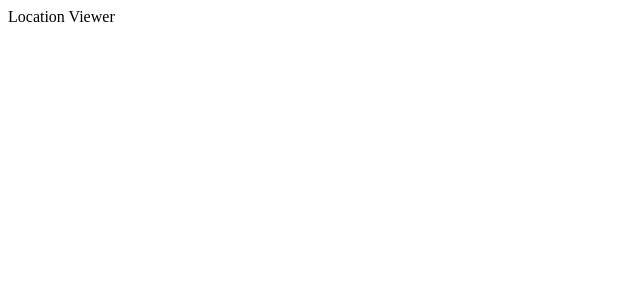
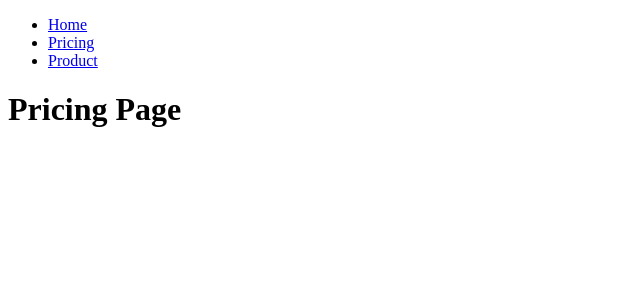
Before and after one commit to georgiev098/react-location-app, a React (Vite) app: page /pricing in a window 1280 px wide. Shown: the top 300 px of the page, without its empty margins (0-640 px from the left). Built offline with nearby package versions, Linux system fonts and the light colour scheme.

Commit message:
(feat) include react router and basic routing

```diff
--- a/package.json
+++ b/package.json
@@ -11,7 +11,8 @@
   },
   "dependencies": {
     "react": "^19.1.0",
-    "react-dom": "^19.1.0"
+    "react-dom": "^19.1.0",
+    "react-router-dom": "^7.9.3"
   },
   "devDependencies": {
     "@eslint/js": "^9.25.0",
--- a/src/App.jsx
+++ b/src/App.jsx
@@ -1,5 +1,20 @@
+import { BrowserRouter, Route, Routes } from "react-router-dom";
+import Product from "./pages/Product";
+import Pricing from "./pages/Pricing";
+import Home from "./pages/Home";
+import PageNotFound from "./pages/PageNotFound";
+
 function App() {
-return <div>Location Viewer</div>
+  return (
+    <BrowserRouter>
+      <Routes>
+        <Route path="/" element={<Home />} />
+        <Route path="product" element={<Product />} />
+        <Route path="pricing" element={<Pricing />} />
+        <Route path="*" element={<PageNotFound />} />
+      </Routes>
+    </BrowserRouter>
+  );
 }
 
-export default App
+export default App;
--- /dev/null
+++ b/src/components/Navigation.jsx
@@ -0,0 +1,19 @@
+import { NavLink } from "react-router-dom";
+
+export default function Navigation() {
+  return (
+    <nav>
+      <ul>
+        <li>
+          <NavLink to={"/"}>Home</NavLink>
+        </li>
+        <li>
+          <NavLink to={"/pricing"}>Pricing</NavLink>
+        </li>
+        <li>
+          <NavLink to={"/product"}>Product</NavLink>
+        </li>
+      </ul>
+    </nav>
+  );
+}
--- /dev/null
+++ b/src/pages/Home.jsx
@@ -0,0 +1,11 @@
+import { Link } from "react-router-dom";
+import Navigation from "../components/Navigation";
+
+export default function Home() {
+  return (
+    <div>
+      <Navigation />
+      <h1>Home Page</h1>
+    </div>
+  );
+}
--- /dev/null
+++ b/src/pages/PageNotFound.jsx
@@ -0,0 +1,10 @@
+import Navigation from "../components/Navigation";
+
+export default function PageNotFound() {
+  return (
+    <div>
+      <Navigation />
+      <h1>Page not found!</h1>
+    </div>
+  );
+}
--- /dev/null
+++ b/src/pages/Pricing.jsx
@@ -0,0 +1,10 @@
+import Navigation from "../components/Navigation";
+
+export default function Pricing() {
+  return (
+    <div>
+      <Navigation />
+      <h1>Pricing Page</h1>
+    </div>
+  );
+}
--- /dev/null
+++ b/src/pages/Product.jsx
@@ -0,0 +1,10 @@
+import Navigation from "../components/Navigation";
+
+export default function Product() {
+  return (
+    <div>
+      <Navigation />
+      <h1>Product Page</h1>
+    </div>
+  );
+}
```
Also changed, not shown: 1 other file (tests, documents, lock files or other folders).
